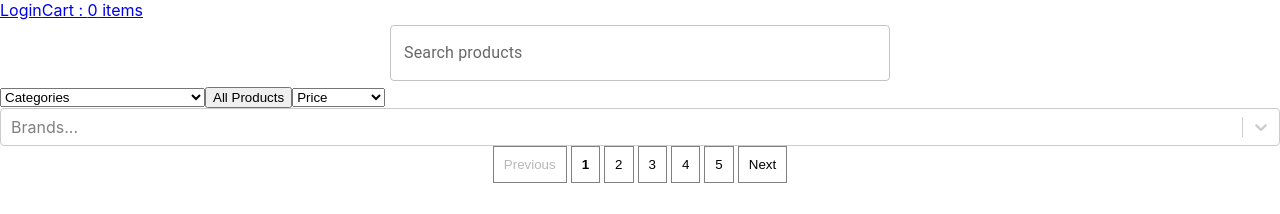
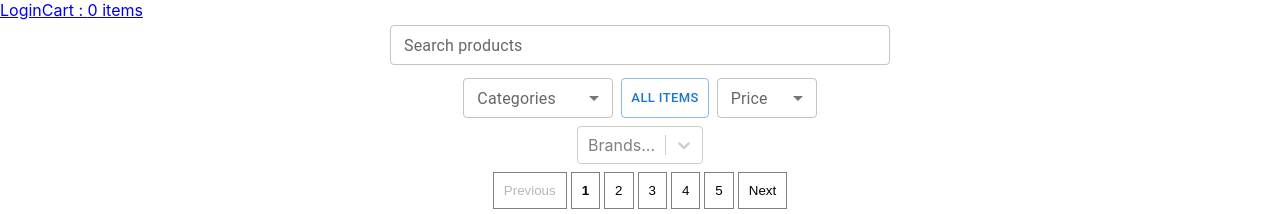
Before and after one commit to navdeepsta/quickart, a React (Create React App) app: page / in a window 1280 px wide. Shown: the top 214 px of the page. Built offline with nearby package versions, Linux system fonts and the light colour scheme.

Commit message:
refactor: modify styles in product filter

```diff
--- a/src/components/ProductSearch/ProductFilter/CategoryFilter/index.js
+++ b/src/components/ProductSearch/ProductFilter/CategoryFilter/index.js
@@ -1,4 +1,9 @@
 import React, { useEffect } from "react";
+import Select from "@mui/material/Select";
+import MenuItem from "@mui/material/MenuItem";
+import InputLabel from "@mui/material/InputLabel";
+import { FormControl } from "@mui/material";
+import Button from "@mui/material/Button";
 
 export default function CategoryFilter({
   products,
@@ -28,18 +33,31 @@ export default function CategoryFilter({
 
   return (
     <>
-      <select name="categories" value={category} onChange={handleSelect}>
-        <option value="" disabled hidden>
-          Categories
-        </option>
-        <option disabled>All Products ({products?.length})</option>
-        {primaryCategories.map((category) => (
-          <option key={category} value={category}>
-            {category}
-          </option>
-        ))}
-      </select>
-      <button onClick={handleClick}>All Products</button>
+      <FormControl sx={{ minWidth: 150 }} size="small">
+        <InputLabel id="categories">Categories</InputLabel>
+        <Select
+          labelId="categories"
+          id="categories"
+          value={category}
+          label="Categories"
+          onChange={handleSelect}
+        >
+          <MenuItem disabled>All Products ({products?.length})</MenuItem>
+          {primaryCategories.map((category) => (
+            <MenuItem key={category} value={category}>
+              {category}
+            </MenuItem>
+          ))}
+        </Select>
+      </FormControl>
+      <Button
+        variant="outlined"
+        size="small"
+        color="primary"
+        onClick={handleClick}
+      >
+        All Items
+      </Button>
     </>
   );
 }
--- a/src/components/ProductSearch/ProductFilter/SearchFilter/index.js
+++ b/src/components/ProductSearch/ProductFilter/SearchFilter/index.js
@@ -39,6 +39,7 @@ export default function SearchFilter({ products, onSearchFilter }) {
           onFocus={() => setFocus(true)}
           onBlur={handleBlur}
           value={searchItem}
+          size="small"
         />
       </Box>
     </div>
--- a/src/components/ProductSearch/ProductFilter/SortFilter/index.js
+++ b/src/components/ProductSearch/ProductFilter/SortFilter/index.js
@@ -1,29 +1,41 @@
-import React, { useEffect, useState } from 'react';
+import React, { useEffect, useState } from "react";
+import Select from "@mui/material/Select";
+import MenuItem from "@mui/material/MenuItem";
+import InputLabel from "@mui/material/InputLabel";
+import { FormControl } from "@mui/material";
+import Button from "@mui/material/Button";
 
 export default function SortFilter({ products, onSortFilter }) {
-  const [sortOrder, setSortOrder] = useState('price');
+  const [sortOrder, setSortOrder] = useState("");
   const handleChange = (e) => {
     setSortOrder(e.target.value);
   };
+
   useEffect(() => {
-    if (sortOrder === 'lowToHigh') {
+    if (sortOrder === "lowToHigh") {
       onSortFilter([...products].sort((a, b) => a.price - b.price));
     }
-    if (sortOrder === 'highToLow') {
+    if (sortOrder === "highToLow") {
       onSortFilter([...products].sort((a, b) => b.price - a.price));
     }
     return () => {
-      setSortOrder('price');
+      setSortOrder("");
     };
   }, [sortOrder]);
 
   return (
-    <>
-      <select name='sort' value={sortOrder} onChange={handleChange}>
-        <option value={sortOrder}>Price</option>
-        <option value='lowToHigh'>Low to High</option>
-        <option value='highToLow'>High to Low</option>
-      </select>
-    </>
+      <FormControl sx={{ minWidth: 100 }} size="small">
+        <InputLabel id="price">Price</InputLabel>
+        <Select
+          labelId="price"
+          id="price"
+          value={sortOrder}
+          label="Price"
+          onChange={handleChange}
+        >
+          <MenuItem value="lowToHigh">Low to High</MenuItem>
+          <MenuItem value="highToLow">High to Low</MenuItem>
+        </Select>
+      </FormControl>
   );
 }
--- a/src/components/ProductSearch/ProductFilter/index.js
+++ b/src/components/ProductSearch/ProductFilter/index.js
@@ -2,6 +2,7 @@ import React, { useState } from "react";
 import CategoryFilter from "./CategoryFilter";
 import SortFilter from "./SortFilter";
 import BrandFilter from "./BrandFilter";
+import Stack from "@mui/material/Stack";
 
 export default function ProductFilter({
   originalProducts,
@@ -16,18 +17,24 @@ export default function ProductFilter({
 
   return (
     <div className="product-filter">
+      <Stack direction="row" spacing={1} justifyContent="center" my={1}>
         <CategoryFilter
           products={originalProducts}
           onCategoryFilter={onProductFilter}
           category={category}
-        onUpdateCategory={(updatedCategory) => updateCategory(updatedCategory)}
+          onUpdateCategory={(updatedCategory) =>
+            updateCategory(updatedCategory)
+          }
         />
         <SortFilter products={products} onSortFilter={onProductFilter} />
+      </Stack>
+      <Stack  direction="row" justifyContent="center" my={1}>
       <BrandFilter
         originalProducts={originalProducts}
         category={category}
         onBrandFilter={onProductFilter}
       />
+      </Stack>
     </div>
   );
 }
```
Lines whose indentation alone changed are shown as unchanged.
